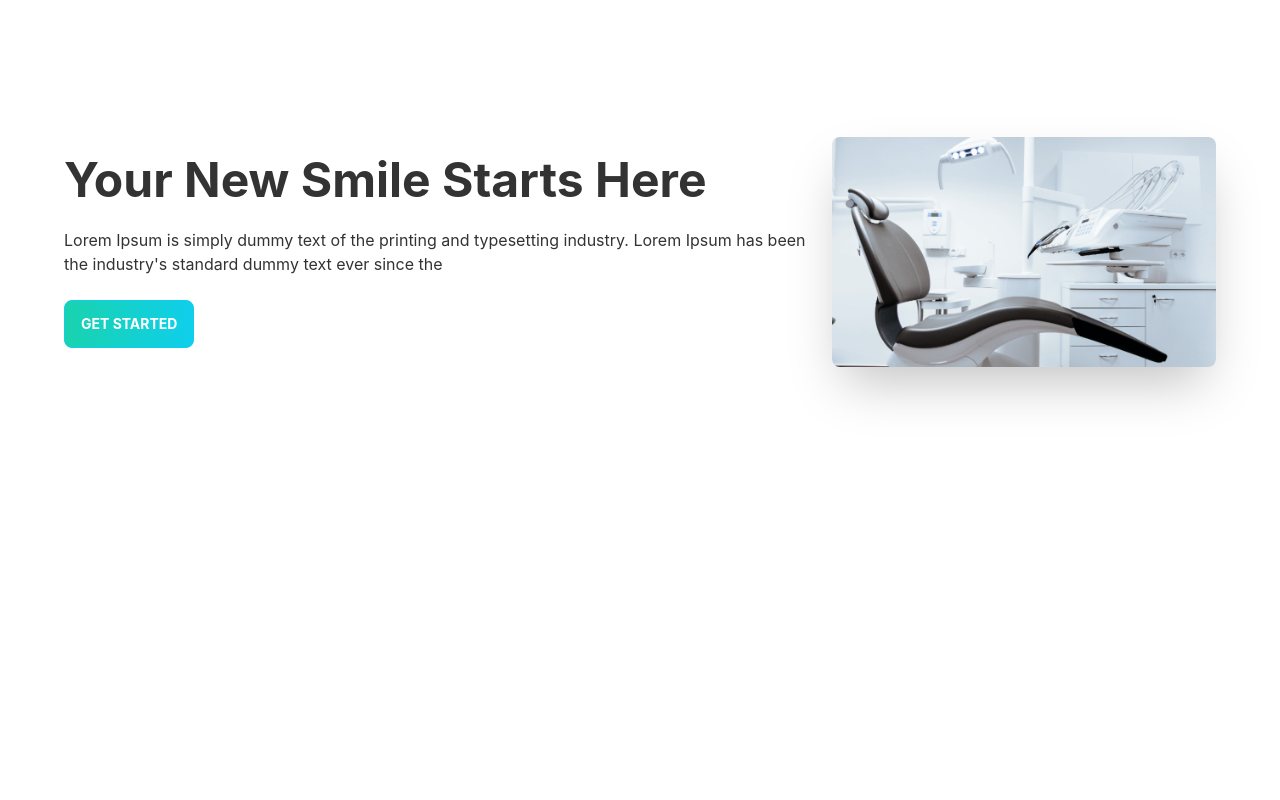
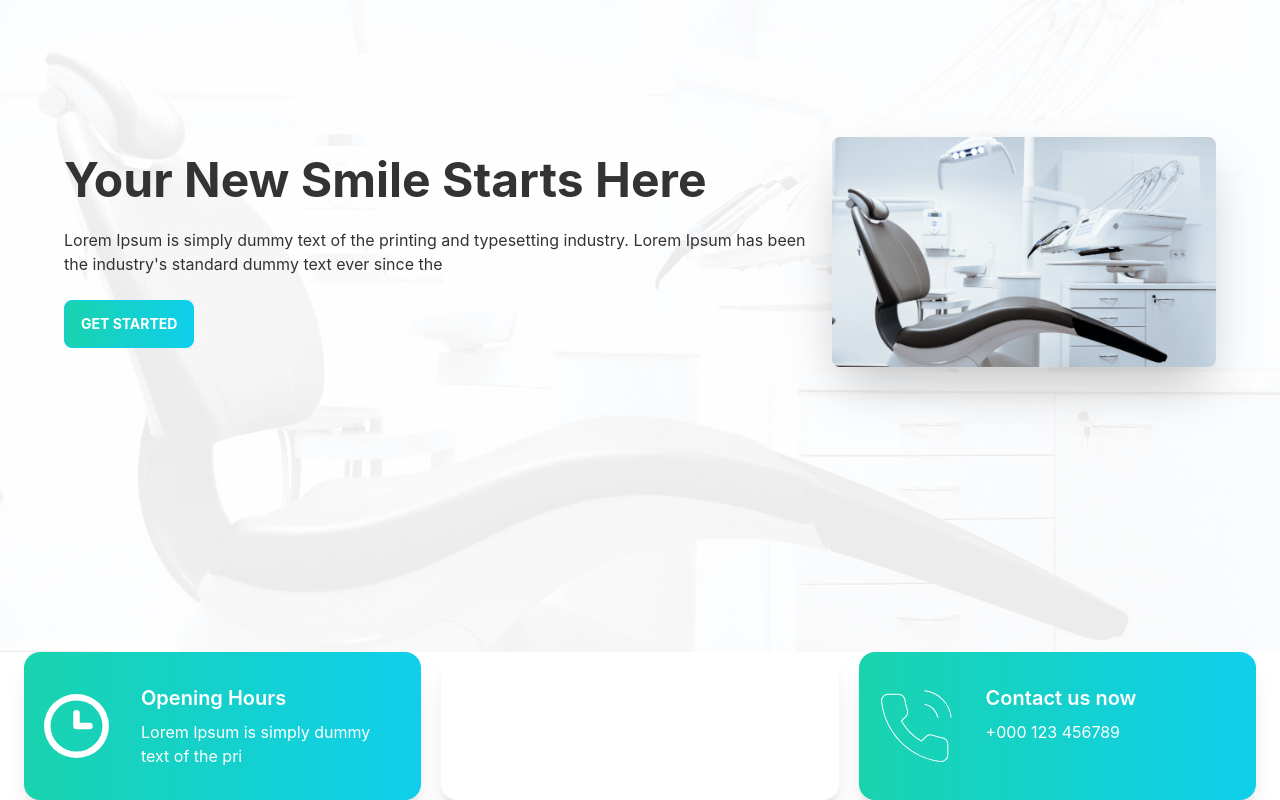
Before and after one commit to Azmain951/doctors-portal-client, a React (Create React App) app: page / in a window 1280 px wide. Shown: the part 212-1012 px from the top of the page. Before the commit the page ends 864 px from the top, so only its background shows below. Built offline with nearby package versions, Linux system fonts and the light colour scheme; the HTML template or start-up script is replaced by a standard one.

Commit message:
info section added

```diff
--- a/src/Pages/Home/Banner.js
+++ b/src/Pages/Home/Banner.js
@@ -1,9 +1,10 @@
 import React from 'react';
 import chair from '../../assets/images/chair.png';
+import background from '../../assets/images/bg.png';
 
 const Banner = () => {
     return (
-        <div className="hero min-h-screen px-12">
+        <div className="hero min-h-screen px-12 bg-cover" style={{ backgroundImage: `url(${background})` }}>
             <div className="hero-content flex-col lg:flex-row-reverse">
                 <img src={chair} className="max-w-sm rounded-lg shadow-2xl" />
                 <div>
--- a/src/Pages/Home/Home.js
+++ b/src/Pages/Home/Home.js
@@ -1,10 +1,13 @@
 import React from 'react';
 import Banner from './Banner';
+import Info from './Info';
+
 
 const Home = () => {
     return (
         <div>
             <Banner></Banner>
+            <Info></Info>
         </div>
     );
 };
--- /dev/null
+++ b/src/Pages/Home/Info.js
@@ -0,0 +1,32 @@
+import React from 'react';
+import InfoCard from './InfoCard';
+import clock from '../../assets/icons/clock.svg';
+import marker from '../../assets/icons/marker.svg';
+import phone from '../../assets/icons/phone.svg';
+
+const Info = () => {
+    const info = [
+        {
+            h2: 'Opening Hours',
+            p: 'Lorem Ipsum is simply dummy text of the pri'
+        },
+        {
+            h2: 'Visit our location',
+            p: 'Brooklyn, NY 10036, United States '
+        },
+        {
+            h2: 'Contact us now',
+            p: '+000 123 456789'
+        }
+    ]
+    return (
+        <div className='grid grid-cols-1 lg:grid-cols-3 gap-5 mx-6'>
+
+            <InfoCard img={clock} bg={true} text={info[0]}></InfoCard>
+            <InfoCard img={marker} bg={false} text={info[1]}></InfoCard>
+            <InfoCard img={phone} bg={true} text={info[2]}></InfoCard>
+        </div >
+    );
+};
+
+export default Info;
--- /dev/null
+++ b/src/Pages/Home/InfoCard.js
@@ -0,0 +1,18 @@
+import React from 'react';
+
+const InfoCard = ({ img, bg, text }) => {
+    return (
+        <div className={`card lg:card-side bg-base-100 shadow-xl ${bg ? 'bg-gradient-to-r from-secondary to-primary' : 'bg-accent'}`} >
+            <figure className='pl-5'>
+                <img src={img} alt="Album" />
+            </figure>
+
+            <div class="card-body text-white">
+                <h2 class="card-title">{text.h2}</h2>
+                <p>{text.p}</p>
+            </div>
+        </div >
+    );
+};
+
+export default InfoCard;
--- a/tailwind.config.js
+++ b/tailwind.config.js
@@ -1,7 +1,8 @@
 module.exports = {
   content: ["./src/**/*.{html,js}"],
   theme: {
-    extend: {},
+    extend: {
+    },
   },
   daisyui: {
     themes: [
```
